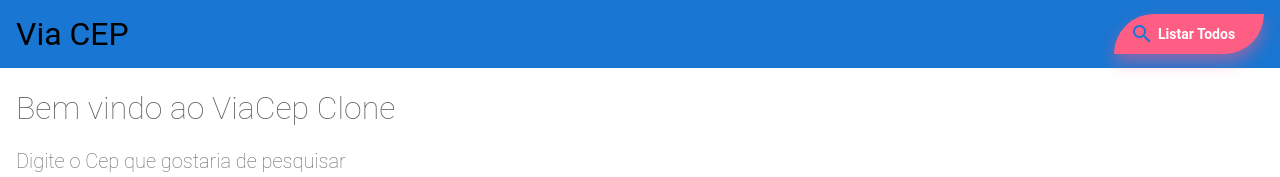
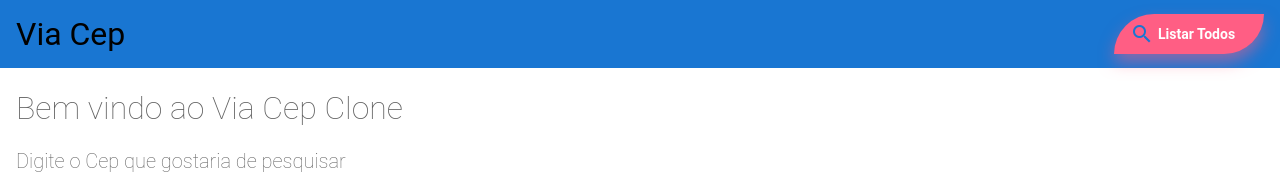
Before and after one commit to felipebonadio/viacepAngular, an Angular app: page / in a window 1280 px wide. Shown: the top 177 px of the page. Built offline with nearby package versions, Linux system fonts and the light colour scheme.

Commit message:
2 files modified

```diff
--- a/src/app/home-page/home-page.component.html
+++ b/src/app/home-page/home-page.component.html
@@ -1,4 +1,4 @@
-<h1>Bem vindo ao ViaCep Clone</h1>
+<h1>Bem vindo ao Via Cep Clone</h1>
 
 <h2>Digite o Cep que gostaria de pesquisar</h2>
 
--- a/src/app/top-bar/top-bar.component.html
+++ b/src/app/top-bar/top-bar.component.html
@@ -1,5 +1,5 @@
 <a [routerLink]="['/']">
-  <h1>Via CEP</h1>
+  <h1>Via Cep</h1>
 </a>
 
 <a [routerLink]="['/list']" class="button fancy-button"><i class="material-icons">search</i>Listar Todos</a>
```
